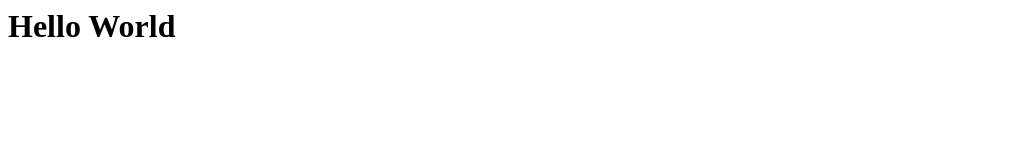
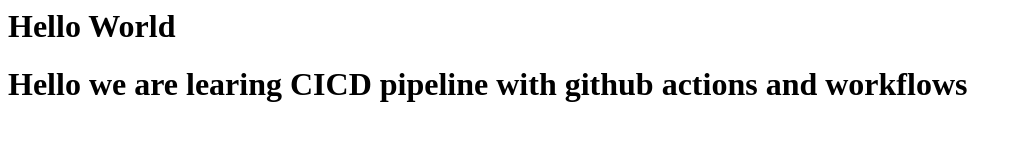
Before and after one commit to saher321/cicd, a plain HTML site: page index.html in a window 1280 px wide. Shown: the whole page, without its empty margins (0-1022 px from the left). Drawn offline with Linux system fonts and the light colour scheme.

Commit message:
updated index.html file

```diff
--- a/index.html
+++ b/index.html
@@ -1 +1,2 @@
 <h1>Hello World</h1>
+<h1>Hello we are learing CICD pipeline with github actions and workflows</h1>
```
